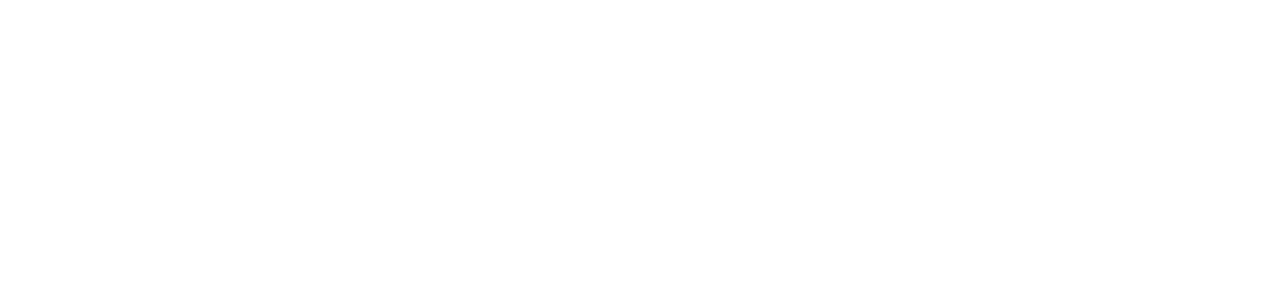
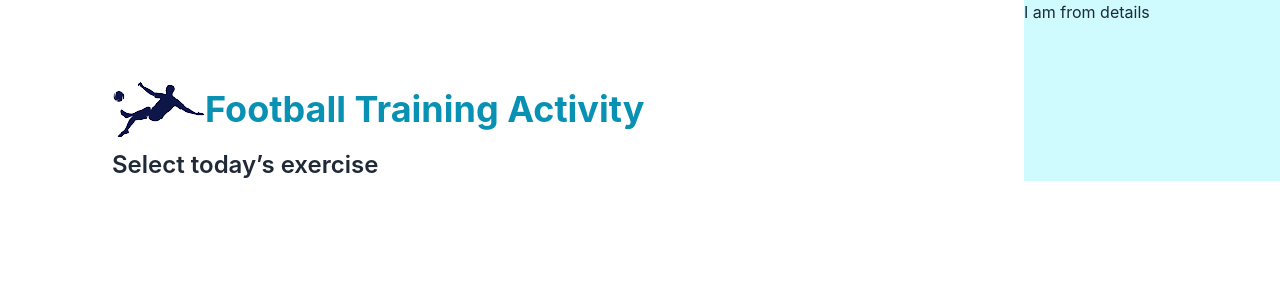
Before and after one commit to Sajjatul21/football-training-activity, a React (Create React App) app: page / in a window 1280 px wide. Shown: the top 300 px of the page. Built offline with nearby package versions, Linux system fonts and the light colour scheme.

Commit message:
header compleate

```diff
--- a/public/index.html
+++ b/public/index.html
@@ -1,14 +1,12 @@
 <!DOCTYPE html>
 <html lang="en">
+
 <head>
   <meta charset="utf-8" />
   <link rel="icon" href="%PUBLIC_URL%/favicon.ico" />
   <meta name="viewport" content="width=device-width, initial-scale=1" />
   <meta name="theme-color" content="#000000" />
-    <meta
-      name="description"
-      content="Web site created using create-react-app"
-    />
+  <meta name="description" content="Web site created using create-react-app" />
   <link rel="apple-touch-icon" href="%PUBLIC_URL%/logo192.png" />
   <!--
       manifest.json provides metadata used when your web app is installed on a
@@ -24,8 +22,9 @@
       work correctly both with client-side routing and a non-root public URL.
       Learn how to configure a non-root public URL by running `npm run build`.
     -->
-    <title>React App</title>
+  <title>Football Traiing Activity</title>
 </head>
+
 <body>
   <noscript>You need to enable JavaScript to run this app.</noscript>
   <div id="root"></div>
@@ -40,4 +39,5 @@
       To create a production bundle, use `npm run build` or `yarn build`.
     -->
 </body>
+
 </html>
--- a/src/App.js
+++ b/src/App.js
@@ -1,10 +1,10 @@
-import logo from './logo.svg';
 import './App.css';
+import Home from './component/Home/Home';
 
 function App() {
   return (
-    <div className="App">
-
+    <div >
+        <Home></Home>
     </div>
   );
 }
--- /dev/null
+++ b/src/component/Header/Header.js
@@ -0,0 +1,17 @@
+import React from 'react';
+import logo from "../../img/logo.png";
+const Header = () => {
+    return (
+        <div>
+            <div>
+                <div className='flex items-center '>
+                    <img src={logo} alt="" />
+                    <h1 className='text-4xl font-bold text-cyan-600'>Football Training Activity</h1>
+                </div>
+                <h2 className='text-2xl font-semibold mt-3'>Select today’s exercise</h2>
+            </div>
+        </div>
+    );
+};
+
+export default Header;
--- /dev/null
+++ b/src/component/Home/Home.css
@@ -0,0 +1,4 @@
+.container {
+    display: grid;
+    grid-template-columns: 4fr 1fr;
+}
--- /dev/null
+++ b/src/component/Home/Home.js
@@ -0,0 +1,20 @@
+import React from 'react';
+import "./Home.css";
+import Header from '../Header/Header';
+const Home = () => {
+    return (
+
+        <div className="container">
+            <div className="cart-container ml-28 mt-20">
+                <Header></Header>
+            </div>
+
+            <div className="show-details bg-cyan-100">
+                <h3>I am from details</h3>
+            </div>
+        </div>
+
+    );
+};
+
+export default Home;
```
Also changed, not shown: public/logo.png (added), src/component/Header/Header.css (added), src/img/logo.png (added). Lines whose indentation alone changed are shown as unchanged.
